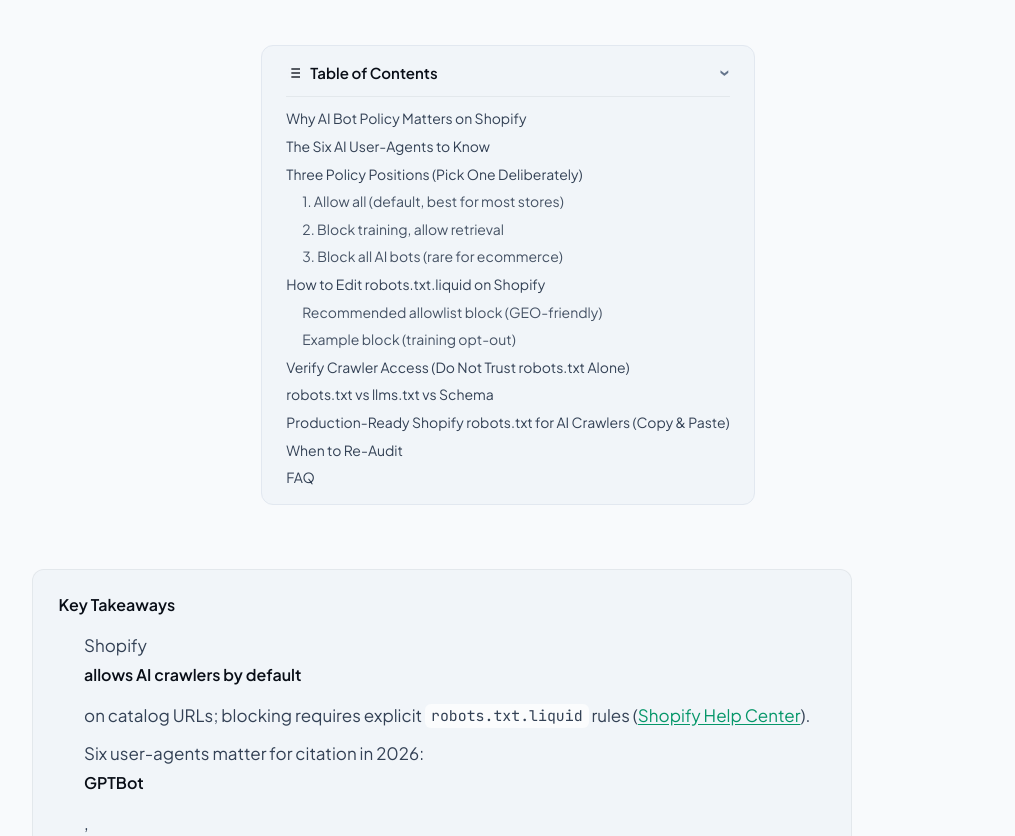
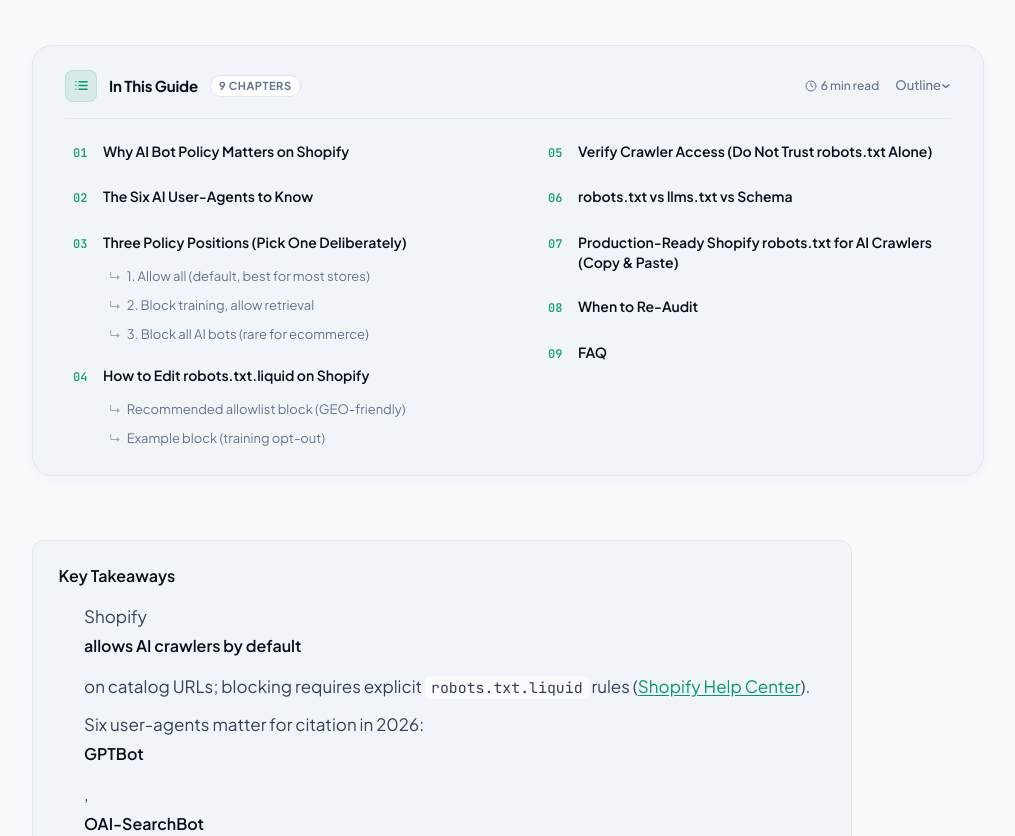
Before and after one commit to phuposeidon/Novus-Landing-Page, an Astro site: page /blog/ai-bot-manager-shopify-robots-txt in a window 1280 px wide. Shown: the part 704-1540 px from the top of the page, without its empty margins (132-1147 px from the left). Built offline with nearby package versions, Linux system fonts and the light colour scheme; Astro itself is replaced by a stand-in of ours.

Commit message:
feat(blog): redesign Table of Contents into 2-column executive navigator

```diff
--- a/src/layouts/BlogLayout.astro
+++ b/src/layouts/BlogLayout.astro
@@ -152,8 +152,37 @@
   ? [articleSchema, breadcrumbSchema, faqPageSchema]
   : [articleSchema, breadcrumbSchema];
 
-// Filter headings for TOC (h2 and h3)
+// Filter headings for TOC (h2 and h3) and build structured chapter hierarchy
 const tocHeadings = headings.filter((h) => h.depth === 2 || h.depth === 3);
+
+interface TocSection {
+  text: string;
+  slug: string;
+  num: string;
+  subItems: Array<{ text: string; slug: string }>;
+}
+
+const tocSections: TocSection[] = [];
+let currentSection: TocSection | null = null;
+let sectionCount = 0;
+
+for (const h of headings) {
+  if (h.depth === 2) {
+    sectionCount++;
+    currentSection = {
+      text: h.text,
+      slug: h.slug,
+      num: sectionCount < 10 ? `0${sectionCount}` : `${sectionCount}`,
+      subItems: [],
+    };
+    tocSections.push(currentSection);
+  } else if (h.depth === 3 && currentSection) {
+    currentSection.subItems.push({
+      text: h.text,
+      slug: h.slug,
+    });
+  }
+}
 
 const xShareUrl = `https://twitter.com/intent/tweet?text=${encodeURIComponent(
   title
@@ -268,12 +297,13 @@
           </figure>
         )}
 
-        <!-- Table of Contents (Inline Collapsible) -->
-        {tocHeadings.length >= 2 && (
-          <details class="blog-toc" open>
+        <!-- Table of Contents (Executive 2-Column Navigator) -->
+        {tocSections.length >= 2 && (
+          <details class="blog-toc" open id="blog-toc-details">
             <summary class="blog-toc-summary">
-              <span class="toc-summary-left">
-                <svg width="16" height="16" viewBox="0 0 24 24" fill="none" stroke="currentColor" stroke-width="2">
+              <div class="toc-summary-left">
+                <div class="toc-icon-badge" aria-hidden="true">
+                  <svg width="15" height="15" viewBox="0 0 24 24" fill="none" stroke="currentColor" stroke-width="2.2" stroke-linecap="round">
                     <line x1="8" y1="6" x2="21" y2="6"></line>
                     <line x1="8" y1="12" x2="21" y2="12"></line>
                     <line x1="8" y1="18" x2="21" y2="18"></line>
@@ -281,18 +311,49 @@
                     <line x1="3" y1="12" x2="3.01" y2="12"></line>
                     <line x1="3" y1="18" x2="3.01" y2="18"></line>
                   </svg>
-                Table of Contents
+                </div>
+                <div class="toc-summary-title-group">
+                  <span class="toc-heading-title">In This Guide</span>
+                  <span class="toc-count-pill">{tocSections.length} chapters</span>
+                </div>
+              </div>
+              <div class="toc-summary-right">
+                <span class="toc-read-badge">
+                  <svg width="12" height="12" viewBox="0 0 24 24" fill="none" stroke="currentColor" stroke-width="2">
+                    <circle cx="12" cy="12" r="10"></circle>
+                    <polyline points="12 6 12 12 16 14"></polyline>
+                  </svg>
+                  {readingTime} min read
                 </span>
+                <span class="toc-toggle-indicator">
+                  <span class="toc-toggle-text">Outline</span>
                   <span class="toc-chevron" aria-hidden="true">&rsaquo;</span>
+                </span>
+              </div>
             </summary>
+
             <nav class="blog-toc-nav" aria-label="Table of contents">
-              <ol class="toc-list">
-                {tocHeadings.map((h) => (
-                  <li class={`toc-item toc-depth-${h.depth}`}>
-                    <a href={`#${h.slug}`}>{h.text}</a>
+              <ul class="toc-sections-columns">
+                {tocSections.map((sec) => (
+                  <li class="toc-section">
+                    <a href={`#${sec.slug}`} class="toc-h2-link">
+                      <span class="toc-num">{sec.num}</span>
+                      <span class="toc-h2-text">{sec.text}</span>
+                    </a>
+                    {sec.subItems.length > 0 && (
+                      <ul class="toc-sub-list">
+                        {sec.subItems.map((sub) => (
+                          <li class="toc-sub-item">
+                            <a href={`#${sub.slug}`} class="toc-h3-link">
+                              <span class="toc-h3-text">{sub.text}</span>
+                            </a>
                           </li>
                         ))}
-              </ol>
+                      </ul>
+                    )}
+                  </li>
+                ))}
+              </ul>
             </nav>
           </details>
         )}
@@ -720,15 +781,21 @@
     display: block;
   }
 
-  /* Table of Contents */
+  /* Table of Contents — Executive 2-Column Navigator */
   .blog-toc {
-    max-width: 760px;
+    max-width: 1040px;
     margin: var(--space-6) auto 0;
     background: var(--bg-section);
     border: 1px solid var(--border);
-    border-radius: var(--radius-lg);
-    padding: var(--space-4) var(--space-5);
-    transition: border-color var(--duration-fast);
+    border-radius: var(--radius-xl);
+    padding: var(--space-5) var(--space-6);
+    box-shadow: 0 4px 20px -2px rgba(0, 0, 0, 0.04);
+    transition: border-color var(--duration-fast), box-shadow var(--duration-fast);
+  }
+
+  [data-theme="dark"] .blog-toc {
+    background: radial-gradient(circle at top left, rgba(54, 244, 164, 0.04), transparent 70%), var(--bg-section);
+    border-color: rgba(255, 255, 255, 0.08);
   }
 
   .blog-toc:hover {
@@ -739,12 +806,10 @@
     display: flex;
     align-items: center;
     justify-content: space-between;
-    font-size: 0.9375rem;
-    font-weight: 600;
-    color: var(--text-primary);
     cursor: pointer;
     user-select: none;
     list-style: none;
+    gap: var(--space-3);
   }
 
   .blog-toc-summary::-webkit-details-marker {
@@ -754,11 +819,83 @@
   .toc-summary-left {
     display: flex;
     align-items: center;
-    gap: 8px;
+    gap: var(--space-3);
+  }
+
+  .toc-icon-badge {
+    width: 32px;
+    height: 32px;
+    border-radius: var(--radius-md);
+    background: var(--accent-dim);
+    color: var(--accent);
+    display: flex;
+    align-items: center;
+    justify-content: center;
+    flex-shrink: 0;
+    border: 1px solid rgba(5, 150, 105, 0.15);
+  }
+
+  [data-theme="dark"] .toc-icon-badge {
+    border-color: rgba(54, 244, 164, 0.25);
+  }
+
+  .toc-summary-title-group {
+    display: flex;
+    align-items: center;
+    gap: var(--space-3);
+    flex-wrap: wrap;
+  }
+
+  .toc-heading-title {
+    font-size: 0.9375rem;
+    font-weight: 700;
+    color: var(--text-primary);
+    letter-spacing: -0.01em;
+  }
+
+  .toc-count-pill {
+    font-size: 0.6875rem;
+    font-weight: 700;
+    text-transform: uppercase;
+    letter-spacing: 0.05em;
+    padding: 2px 8px;
+    background: var(--bg-elevated);
+    border: 1px solid var(--border);
+    border-radius: var(--radius-pill);
+    color: var(--text-muted);
+  }
+
+  .toc-summary-right {
+    display: flex;
+    align-items: center;
+    gap: var(--space-4);
+  }
+
+  .toc-read-badge {
+    display: inline-flex;
+    align-items: center;
+    gap: 4px;
+    font-size: 0.75rem;
+    color: var(--text-muted);
+    font-weight: 500;
+  }
+
+  .toc-toggle-indicator {
+    display: inline-flex;
+    align-items: center;
+    gap: 4px;
+    font-size: 0.8125rem;
+    font-weight: 500;
+    color: var(--text-muted);
+    transition: color var(--duration-fast);
+  }
+
+  .blog-toc:hover .toc-toggle-indicator {
+    color: var(--text-secondary);
   }
 
   .toc-chevron {
-    font-size: 1.25rem;
+    font-size: 1.125rem;
     line-height: 1;
     color: var(--text-muted);
     transition: transform var(--duration-fast);
@@ -769,37 +906,114 @@
   }
 
   .blog-toc-nav {
-    margin-top: var(--space-3);
-    padding-top: var(--space-3);
+    margin-top: var(--space-4);
+    padding-top: var(--space-4);
     border-top: 1px solid var(--border-subtle);
   }
 
-  .toc-list {
+  .toc-sections-columns {
+    columns: 2;
+    column-gap: var(--space-8);
     list-style: none;
     padding: 0;
     margin: 0;
+  }
+
+  .toc-section {
+    break-inside: avoid;
+    margin-bottom: var(--space-3);
+  }
+
+  .toc-h2-link {
+    display: flex;
+    align-items: baseline;
+    gap: 10px;
+    padding: 6px 8px;
+    border-radius: var(--radius-md);
+    text-decoration: none;
+    color: var(--text-primary);
+    font-size: 0.875rem;
+    font-weight: 600;
+    line-height: 1.45;
+    transition: background var(--duration-fast), color var(--duration-fast), transform var(--duration-fast);
+  }
+
+  .toc-h2-link:hover {
+    background: var(--bg-elevated);
+    color: var(--accent);
+    transform: translateX(2px);
+  }
+
+  .toc-num {
+    font-family: var(--font-mono, monospace);
+    font-size: 0.75rem;
+    font-weight: 700;
+    color: var(--accent);
+    opacity: 0.9;
+    flex-shrink: 0;
+    min-width: 20px;
+  }
+
+  .toc-h2-text {
+    flex: 1;
+  }
+
+  /* Sub-items (H3) */
+  .toc-sub-list {
+    list-style: none;
+    padding: 0 0 0 38px;
+    margin: 4px 0 0;
     display: flex;
     flex-direction: column;
-    gap: 8px;
+    gap: 3px;
   }
 
-  .toc-item a {
-    color: var(--text-secondary);
-    text-decoration: none;
-    font-size: 0.875rem;
-    line-height: 1.4;
-    transition: color var(--duration-fast);
-    display: block;
+  .toc-sub-item {
+    margin: 0;
   }
 
-  .toc-item a:hover {
-    color: var(--accent);
+  .toc-h3-link {
+    display: inline-flex;
+    align-items: center;
+    gap: 6px;
+    padding: 3px 6px;
+    border-radius: var(--radius-sm);
+    text-decoration: none;
+    color: var(--text-muted);
+    font-size: 0.8125rem;
+    line-height: 1.35;
+    transition: color var(--duration-fast), background var(--duration-fast);
   }
 
-  .toc-depth-3 {
-    padding-left: var(--space-4);
-    font-size: 0.8125rem;
-    opacity: 0.9;
+  .toc-h3-link::before {
+    content: "↳";
+    font-size: 0.75rem;
+    color: var(--text-muted);
+    opacity: 0.6;
+  }
+
+  .toc-h3-link:hover {
+    color: var(--accent);
+    background: var(--bg-elevated);
+  }
+
+  @media (max-width: 768px) {
+    .blog-toc {
+      padding: var(--space-4);
+    }
+
+    .toc-sections-columns {
+      columns: 1;
+      column-gap: 0;
+    }
+
+    .toc-read-badge {
+      display: none;
+    }
+
+    .toc-sub-list {
+      padding-left: 28px;
+    }
   }
 
   /* Author Box (End of Article) */
```
Lines whose indentation alone changed are shown as unchanged.
